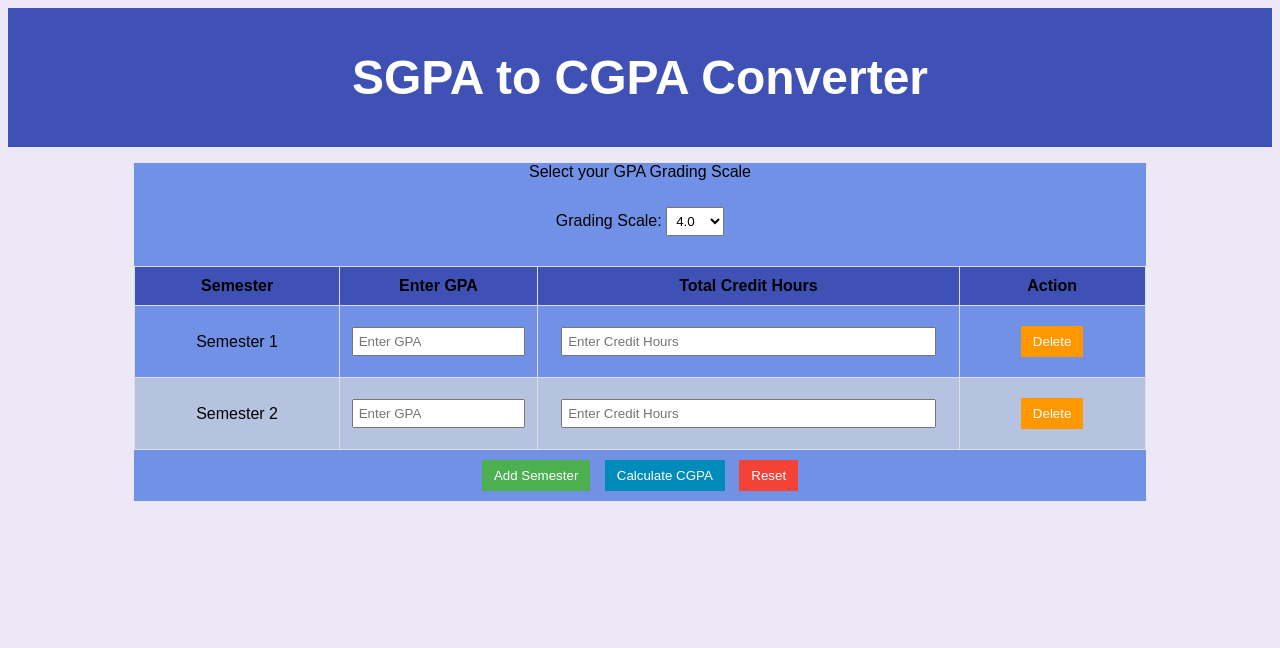
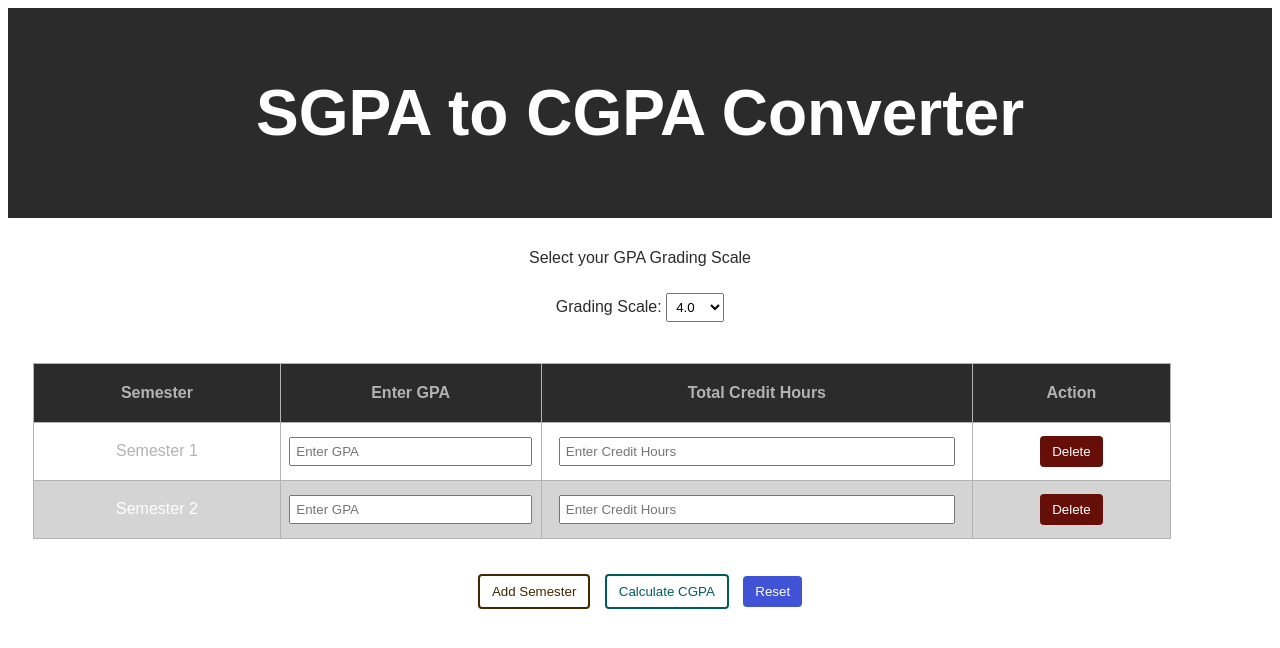
Before and after one commit to MuhammadAli0825/GPAConvertor, a Flask app: page / in a window 1280 px wide. Shown: the top 648 px of the page. Run offline with Flask 3, Linux system fonts and the light colour scheme.

Commit message:
Updated script.js, style.css, and home.html - Fixed layout and improved validation.

```diff
--- a/static/script.js
+++ b/static/script.js
@@ -3,12 +3,31 @@ document.addEventListener("DOMContentLoaded", function () {
     document.getElementById("gradingScale").addEventListener("change", updateMaxGPA);
 });
 function updateMaxGPA() {
-    var scale = document.getElementById("gradingScale").value;
-    var gpaInputs = document.querySelectorAll('.gpa');
-    gpaInputs.forEach(function(input) {
+    let scale = parseFloat(document.getElementById("gradingScale").value);
+    document.querySelectorAll('.gpa').forEach(input => {
         input.max = scale;
+        validateGPA(input);
     });
 }
+
+function validateGPA(input) {
+    let scale = parseFloat(document.getElementById("gradingScale").value);
+    let gpa = parseFloat(input.value);
+
+    if (isNaN(gpa) || gpa < 0) {
+        input.value = "";
+    } else if (gpa > scale) {
+        input.value = scale;
+    }
+}
+
+function validateCreditHours(input) {
+    let value = input.value;
+    if (!/^[1-9]\d*$/.test(value)) {
+        input.value = "";
+    }
+}
+
 function addRow() {
     const tableBody = document.querySelector("#gpaTable tbody");
     const rowCount = tableBody.rows.length + 1;
@@ -19,8 +38,8 @@ function addRow() {
     const newRow = document.createElement("tr");
     newRow.innerHTML = `
         <td>Semester ${rowCount}</td>
-        <td><input type="number" step="0.1" class="gpa" placeholder="Enter GPA" min="0" ></td>
-        <td><input type="number" step="1" class="creditHours" placeholder="Enter Credit Hours" min="1"></td>
+        <td><input type="number" step="0.1" class="gpa" placeholder="Enter GPA" min="0" oninput="validateGPA(this)"></td>
+        <td><input type="number" step="1" class="creditHours" placeholder="Enter Credit Hours" min="1" oninput="validateCreditHours(this)"></td>
         <td><button type="button" class="del-btn" onclick="removeRow(this)">Delete</button></td>
     `;
     tableBody.appendChild(newRow);
@@ -46,7 +65,7 @@ function calculateCGPA() {
     }
     const resultDisplay = document.querySelector("#result");
     if (!validInputs) {
-        resultDisplay.textContent = "Error: Please enter valid GPA (0-10) and Credit Hours (greater than 0).";
+        resultDisplay.textContent = "Error: Please enter valid GPA and Credit Hours.";
         resultDisplay.style.color = "red";
     } else if (totalCredits === 0) {
         resultDisplay.textContent = "Error: Total credit hours cannot be zero.";
--- a/static/style.css
+++ b/static/style.css
@@ -1,66 +1,108 @@
 body{
-    background-color: #ede8f5;
+    background-color: #ffffff;
 }
 #header {
-    background-color: #3f51b5;
-    color: white;
-    padding: 10px;
+    background-color: #2b2b2b;
+    color: #ffffff;
+    padding: 2%;
     text-align: center;
-    font-size: 1.5em;
+    font-size: 2.0em;
     font-family: Arial, sans-serif;
+    cursor: pointer;
 }
 #container {
-    width: 80%;
+    width: 100%;
     margin: auto;
     text-align: center;
     font-family: Arial, sans-serif;
-    background-color: #7091e6;
+    background-color: #ffffff;
+    cursor:pointer;
+}
+#scale{
+    color: #2b2b2b;
+    font-size:1.0em;
+    text-align:center;
+    padding: 5px;
+    margin: 10px 0;
 }
 #gradingScale {
     padding: 5px;
     margin: 10px 0;
 }
 #gpaTable {
-    width: 100%;
+    width: 90%;
     border-collapse: collapse;
-    margin-top: 20px;
+    margin-top: 2%;
+    color:#fff;
+    margin-left: 2%;
+    margin-right: 0%;
+    margin-bottom: 2%;
 }
 #gpaTable th, #gpaTable td {
-    border: 1px solid #ddd;
-    padding: 10px;
+    border: 1px solid #b3b3b3;
+    padding: 3px;
     text-align: center;
 }
 #gpaTable tr:nth-child(even) {
-    background-color: #b5c3e0;
+    background-color: #d4d4d4;
+}
+#gpaTable tr:nth-child(odd){
+    color:#b3b3b3;
 }
 #gpaTable th {
-    background-color: #3f51b5;
-    ;
+    background-color: #2b2b2b;
+    padding:20px;
 }
 .gpa, .creditHours {
     width: 90%;
     padding: 5px;
 }
-.add-btn, .calc-btn, .reset-btn, .del-btn {
+.add-btn, .calc-btn {
+    background-color: transparent;
+    padding: 8px 12px;
+    margin: 10px 5px;
+    cursor: pointer;
+    text-align: center;
+    display: inline-block;
+    border-radius: 4px;
+    text-decoration: none;
+    transition: all 0.3s ease;
+}
+.reset-btn, .del-btn {
     padding: 8px 12px;
     margin: 10px 5px;
     border: none;
     cursor: pointer;
+    text-align: center;
+    display: inline-block;
+    border-radius: 4px;
+    text-decoration: none;
+    transition: all 0.3s ease;
 }
-.add-btn {
-    background-color: #4CAF50;
+.calc-btn {
+    color: #005c5c;
+    border: 2px solid #005c5c;
+  }
+
+  .calc-btn:hover {
+    background-color: #005c5c;
+    color: #fff;
+    border-color: #005c5c;
+  }
+.reset-btn {
+    background-color: #4052d6;
     color: white;
 }
-.calc-btn {
-    background-color: #008CBA;
-    color: white;
-}
-.reset-btn {
-    background-color: #f44336;
+.reset-btn:hover {
+    background-color: #3645b6;
     color: white;
 }
 .del-btn {
-    background-color: #ff9800;
+    background-color: #660f09;
+    color: white;
+}
+.del-btn:hover {
+    background-color: #480b07;
     color: white;
 }
 #result {
@@ -68,3 +110,13 @@ body{
     font-size: 1.2em;
     font-weight: bold;
 }
+.add-btn {
+    color: #422701;
+    border: 2px solid #422701;
+  }
+
+  .add-btn:hover {
+    background-color: #422701;
+    color: #fff;
+    border-color: #422701;
+  }
--- a/templates/home.html
+++ b/templates/home.html
@@ -11,6 +11,8 @@
         <h1>SGPA to CGPA Converter</h1>
     </div>
     <div id="container">
+        <div id="scale">
+
             <p>Select your GPA Grading Scale</p>
 
             <label for="gradingScale">Grading Scale:</label>
@@ -20,6 +22,7 @@
                 <option value="7.0">7.0</option>
                 <option value="10.0">10.0</option>
             </select>
+        </div>
         <table id="gpaTable">
             <thead>
                 <tr>
@@ -32,14 +35,14 @@
             <tbody>
                 <tr>
                     <td>Semester 1</td>
-                    <td><input type="number" step="0.1" class="gpa" placeholder="Enter GPA" min="0" ></td>
-                    <td><input type="number" step="1" class="creditHours" placeholder="Enter Credit Hours" min="1"></td>
+                    <td><input type="number" step="0.1" class="gpa" placeholder="Enter GPA" min="0" oninput="validateGPA(this)"></td>
+                    <td><input type="number" step="1" class="creditHours" placeholder="Enter Credit Hours" min="1" oninput="validateCreditHours(this)"></td>
                     <td><button type= "button" class="del-btn" onclick="removeRow(this)">Delete</button></td>
                 </tr>
                 <tr>
                     <td>Semester 2</td>
-                    <td><input type="number" step="0.1" class="gpa" placeholder="Enter GPA" min="0" ></td>
-                    <td><input type="number" step="1" class="creditHours" placeholder="Enter Credit Hours" min="1"></td>
+                    <td><input type="number" step="0.1" class="gpa" placeholder="Enter GPA" min="0" oninput="validateGPA(this)"></td>
+                    <td><input type="number" step="1" class="creditHours" placeholder="Enter Credit Hours" min="1" oninput="validateCreditHours(this)"></td>
                     <td><button type="button" class="del-btn" onclick="removeRow(this)">Delete</button></td>
                 </tr>
             </tbody>
```
Lines whose indentation alone changed are shown as unchanged.
